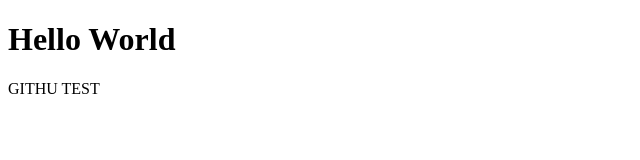
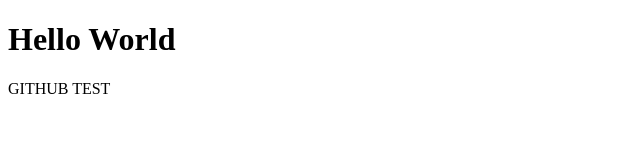
Before and after one commit to Blind-Prophet/Blind-Prophet.github.io, a plain HTML site: page index.html in a window 1280 px wide. Shown: the full height of the page, 0-640 px from the left. Drawn offline with Linux system fonts and the light colour scheme.

Commit message:
fixed typo
"githu" to "github"

```diff
--- a/index.html
+++ b/index.html
@@ -2,6 +2,6 @@
 <html>
 <body>
 <h1>Hello World</h1>
-<p>GITHU TEST</p>
+<p>GITHUB TEST</p>
 </body>
 </html>
```
